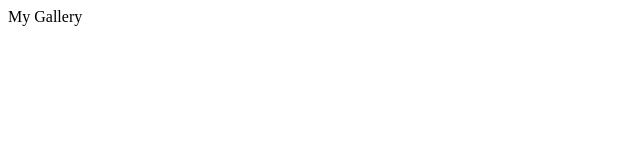
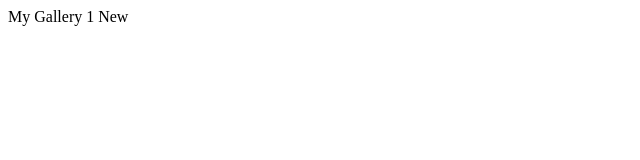
Before and after one commit to reshmimolkk/training, a plain HTML site: page gallery.html in a window 1280 px wide. Shown: the full height of the page, 0-640 px from the left. Drawn offline with Linux system fonts and the light colour scheme.

```diff
--- a/gallery.html
+++ b/gallery.html
@@ -7,6 +7,8 @@
     <title>Document</title>
 </head>
 <body>
-    My Gallery
+    My Gallery 1
+
+    New
 </body>
 </html>
```
